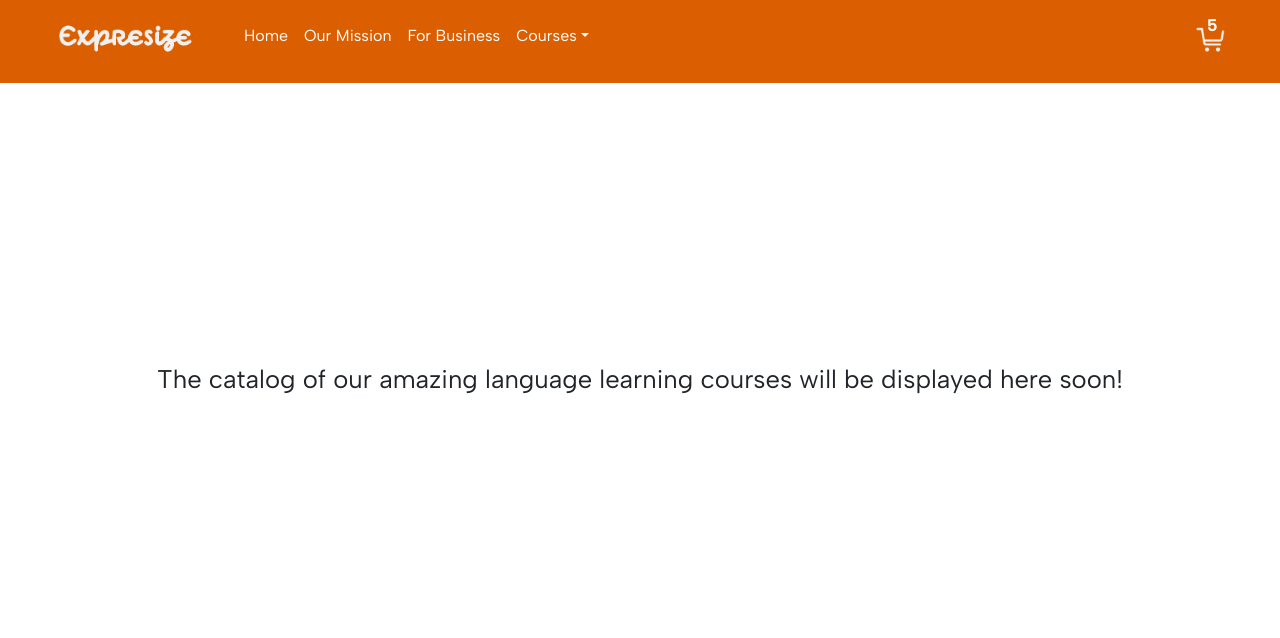
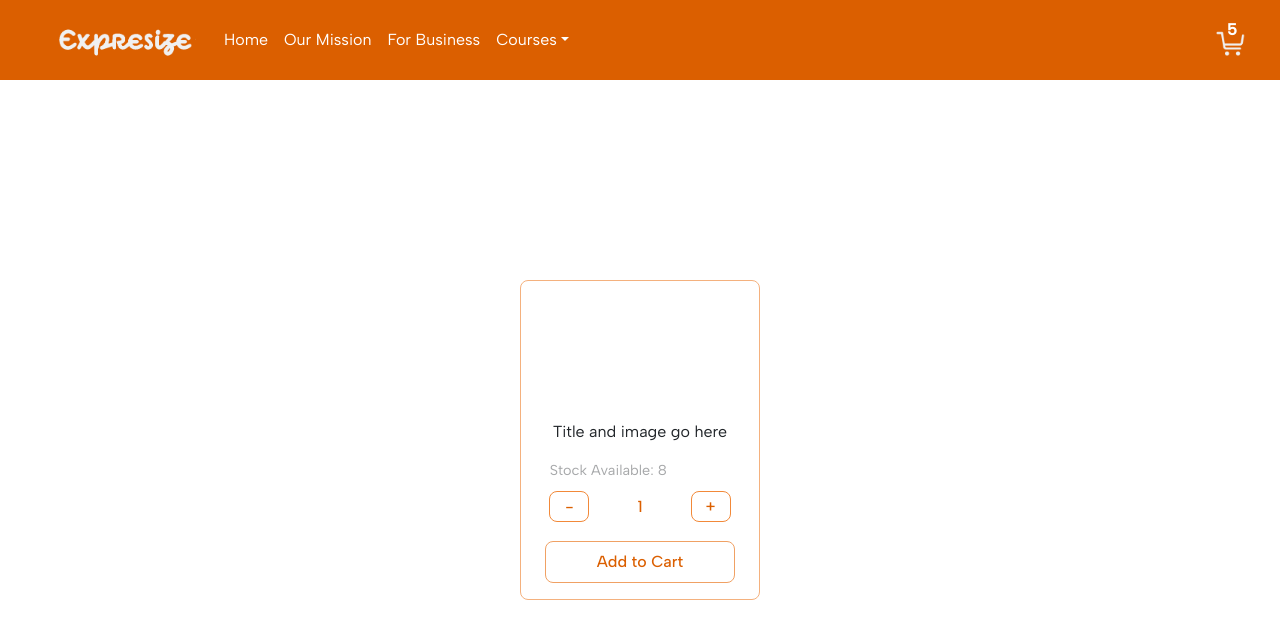
Before and after one commit to gustavoeob/expresize-gustavo-oropeza, a React (Create React App) app: page / in a window 1280 px wide. Shown: the top 638 px of the page. Built offline with nearby package versions, Linux system fonts and the light colour scheme.

Commit message:
item-count-component-linked-to-stock-created

```diff
--- a/public/index.html
+++ b/public/index.html
@@ -12,7 +12,6 @@
     <link rel="preconnect" href="https://fonts.googleapis.com">
 <link rel="preconnect" href="https://fonts.gstatic.com" crossorigin>
 <link href="https://fonts.googleapis.com/css2?family=Albert+Sans:wght@300;400;500&display=swap" rel="stylesheet">
-    <link rel="manifest" href="%PUBLIC_URL%/manifest.json" />
     <title>Expresize</title>
   </head>
   <body>
--- a/src/App.js
+++ b/src/App.js
@@ -1,7 +1,7 @@
 import './App.css';
 import NavBar from './components/navbar/NavBar'
 import 'bootstrap/dist/css/bootstrap.min.css';
-import ItemListContainer from './components/items/ItemListContainer';
+import ItemListContainer from './components/items/itemListContainer/ItemListContainer';
 
 function App() {
   return (
--- /dev/null
+++ b/src/components/items/counter/ItemCount.css
@@ -0,0 +1,64 @@
+.itemActionContainer{
+    display: flex;
+    flex-direction: column;
+    justify-content: flex-end;
+    width: 15rem;
+    height: 20rem;
+    border: 1px solid #f4b17e;
+    border-radius: .5rem;
+    transition: ease all .25s;
+}
+.itemActionContainer:hover{
+    border: 1px solid rgb(242, 163, 102, 2);
+    box-shadow: 1px 1px rgb(242, 163, 102);
+    transition: ease all .25s;
+}
+
+.counterContainer{
+    margin: .2rem auto;
+    margin-top: 0;
+}
+.decrement, .increment{
+    font-weight: 500;
+    background: none;
+    color: #db5f00;
+    border: none;
+    width: 2.5rem;
+    height: 1.9rem;
+    border: 1px solid #f28939;
+    border-radius: .5rem;
+
+}
+.counter{
+    font-weight: 500;
+    color: #db5f00;
+    margin: 1rem 2rem;
+    padding: 1rem;
+
+}
+
+.addToCart{
+    background: none;
+    color: #db5f00;
+    font-weight: 500;
+    border-radius: .5rem;
+    width: 80%;
+    border: 1px solid #f0a164;
+    margin: 1em auto;
+    padding: .5rem 1rem
+}
+ .addToCart:hover, .increment:hover, .decrement:hover{
+    background: #eb883b;
+    color:rgb(255, 255, 255)
+ }
+
+ .showStock{
+    text-align: start;
+    margin-left: 1.8rem;
+    margin-bottom: 0.6rem;
+    font-size: .9rem;
+    opacity: .4;
+ }
+.abc{
+    justify-content:flex-start;
+}
--- /dev/null
+++ b/src/components/items/counter/ItemCount.jsx
@@ -0,0 +1,39 @@
+import React, {useState} from 'react'
+import './ItemCount.css'
+
+const ItemCount = ({stock, initial, onAdd}) => {
+
+const [counter, setCounter] = useState(initial)
+
+const decrement = () => {
+    if (counter > 0){
+    setCounter(counter - 1)
+    }
+}
+const increment = () => {
+    if (counter < stock){
+        setCounter(counter + 1)
+    }
+}
+
+  return (
+    <>
+        <div className="itemActionContainer">
+            <div>
+                <p className="abc">Title and image go here</p>
+                <p className="showStock">Stock Available: {stock}</p>
+            </div>
+            <div className="counterContainer">
+                <button className="decrement" onClick={decrement}>-</button>
+                <span className="counter">{counter}</span>
+                <button className="increment" onClick={increment}>+</button>
+            </div>
+            <div className="addToCartContainer">
+                <button className="addToCart">Add to Cart</button>
+            </div>
+        </div>
+    </>
+  )
+}
+
+export default ItemCount
--- a/src/components/items/ItemListContainer.css
+++ b/src/components/items/itemListContainer/ItemListContainer.css
@@ -1,8 +1,7 @@
 .main-container {
     display: flex;
     justify-content: center;
-    flex-direction: column;
-    margin-top: 45vh;
+    margin-top: 35vh;
   }
   .item-list-container-text{
     font-size: 1.6em
--- a/src/components/items/ItemListContainer.jsx
+++ b/src/components/items/itemListContainer/ItemListContainer.jsx
@@ -1,10 +1,11 @@
 import React from 'react'
 import "./ItemListContainer.css"
+import ItemCount from "../counter/ItemCount"
 
-const ItemListContainer = ({greetings}) => {
+const ItemListContainer = ({initial, stock}) => {
   return (
     <div className="main-container">
-        <p className="item-list-container-text">{greetings}</p>
+        <ItemCount stock={8} initial={1} />
     </div>
   )
 }
--- a/src/components/navbar/NavBar.css
+++ b/src/components/navbar/NavBar.css
@@ -5,6 +5,7 @@
     --tertiary-color: #6d9bac;
     --hover-color: #ffa959;
 }
+
 
 .navbar-container{
     position: fixed !important;
@@ -14,22 +15,41 @@
 }
 .container{
     min-width: 100%;
+    height: inherit !important;
     padding: 2.5px auto !important;
     background-color: var(--main-color) !important;
 }
+.navbar-expand-lg{
+    flex-wrap: wrap !important;
+}
+.navbar-collapse{
+    background-color: var(--main-color) !important;
+    margin: 0 -20px;
+}
+
 a.nav-link, #basic-nav-dropdown {
-    color: var(--plain);
+    color: var(--plain) !important;
 }
 a.nav-link.active{
     color: var(--plain)!important;
 }
 a.nav-link:hover{
-    color: var(--hover-color);
+    color: var(--hover-color) !important;
 }
+a.nav-link:focus{
+    color: var(--plain)!important;
+}
+
 .dropdown-menu{
     background: #f1f1f1 !important;
     --bs-dropdown-link-hover-bg:  none !important;
     border-top: 1px solid rgb(190, 12, 12);
+
+}
+.dropdown-menu.show{
+    display: flex !important;
+    text-align: center !important;
+    padding: 0.5rem 1rem;
 }
 a.dropdown-item{
     color: #898989 !important;
@@ -42,7 +62,7 @@ a.dropdown-item:hover{
     margin: 0 !important;
 }
 #navbar-logo {
-    margin: 1.2rem 2rem;
+    margin: 0rem 2rem;
     padding: 0 !important;
     transition: all .2s ease;
     width: 10rem;
@@ -57,4 +77,15 @@ a.dropdown-item:hover{
 .navbar-toggler{
     border: none !important;
     margin: 1rem 1.5rem !important;
+    color: #fff !important;
 }
+
+.navbar-toggler-icon{
+    filter: opacity(1) drop-shadow(0 0 0 rgb(230, 117, 25));
+    width: 1.2em !important;
+    height: 1.2em !important;
+}
+
+.navbar-toggler:focus{
+    border: none !important;
+}
```
Also changed, not shown: public/manifest.json (deleted).
